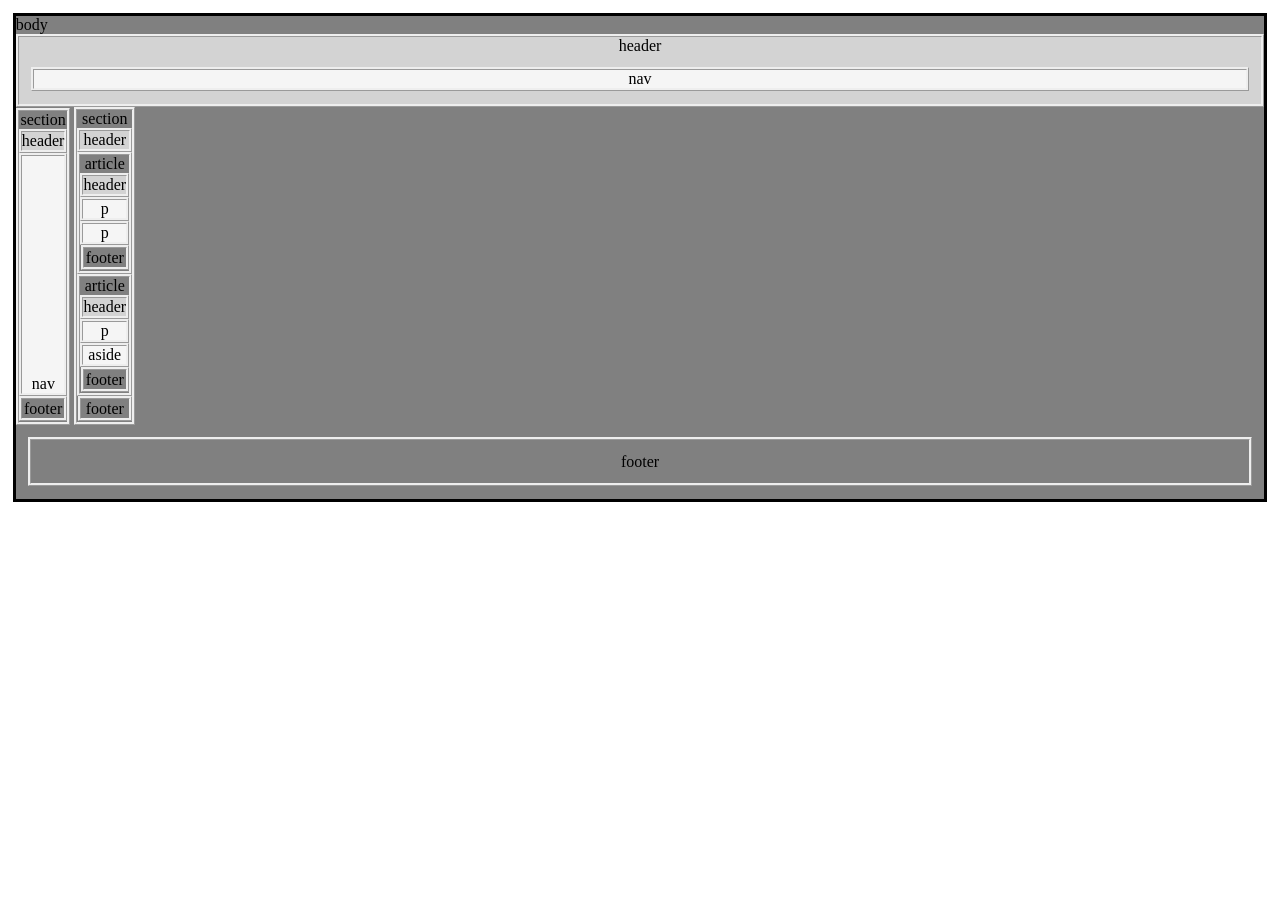
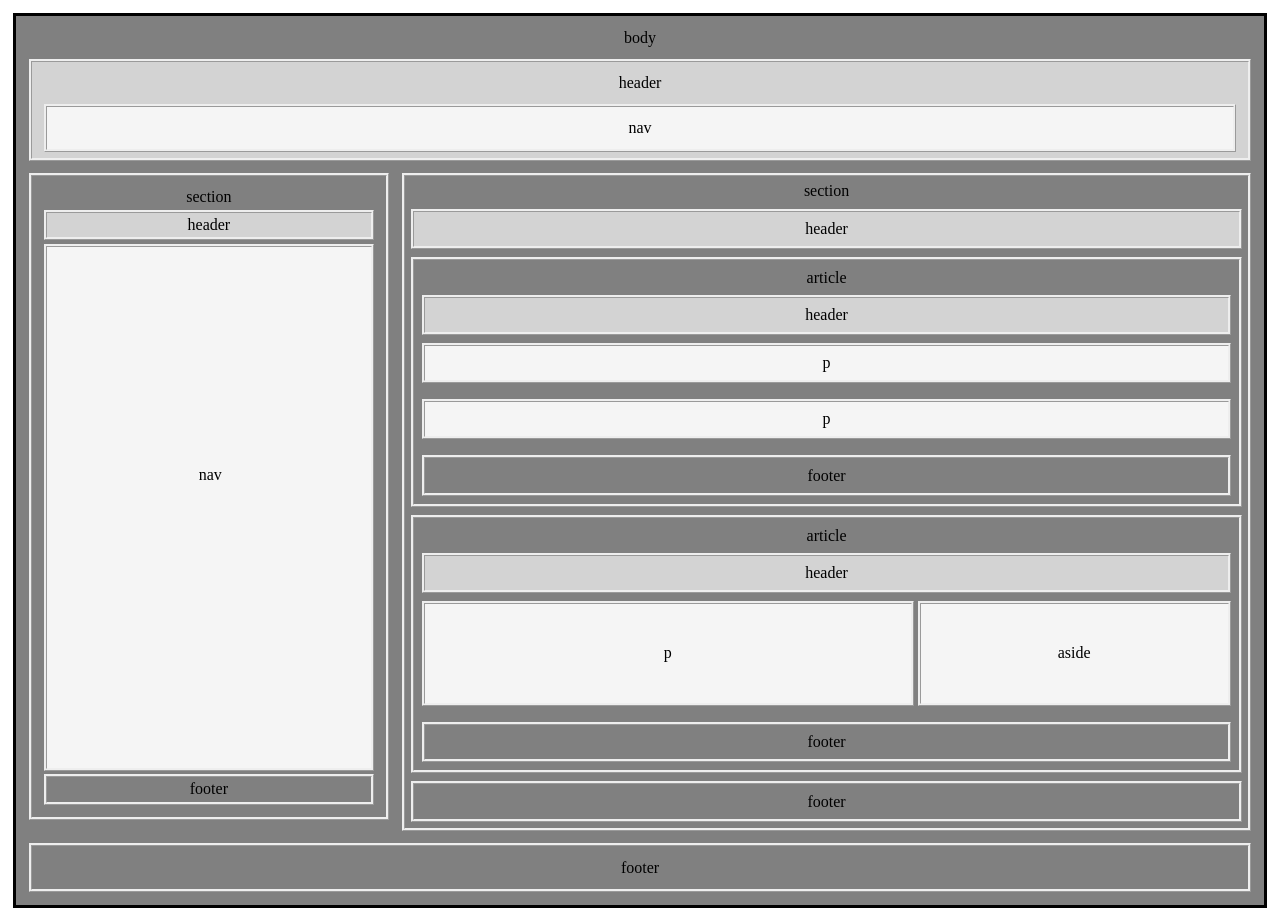
Before and after one commit to jethardaba/frontEndProject, a plain HTML site: page index.html in a window 1280 px wide. Before the commit the page ends 800 px from the top, so only its background shows below. Drawn offline with Linux system fonts and the light colour scheme.

Commit message:
added css folder and css file modified index.html
Signed-off-by: Jeth Cyrll Ardaba <jethardaba@gmail.com>

```diff
--- /dev/null
+++ b/css/index.css
@@ -0,0 +1,91 @@
+body {
+    border-style: solid;
+    position: relative;
+    background-color: gray;
+    margin: 1%;
+    padding: 1%;
+    text-align: center;
+}
+header {
+    margin-top: 1%;
+    border-style: ridge;
+    background-color: lightgray;
+    text-align: center;
+    padding: 1% 1% 0.5% 1%;
+}
+nav {
+    margin-top: 1%;
+    border-style: ridge;
+    background-color: whitesmoke;
+    text-align: center;
+    padding: 1%;
+}
+section {
+    border-style: ridge;
+    display: inline-block;
+    background-color: grey;
+    margin-top: 1%;
+    width: 27%;
+    text-align: center;
+    float: left;
+    padding: 1%;
+    height: 200%;
+}
+section.section2 {
+    width: 68%;
+    padding: 0.5%;
+    float: right;
+    margin-bottom: 1%;
+
+}
+nav#nav {
+    margin-top: 1%;
+    border-style: ridge;
+    text-align: center;
+    padding: 66.43% 46% 86% 46%;
+    position: relative;
+    height: 120%;
+}
+p {
+    margin-top: 1%;
+    border-style: ridge;
+    background-color: whitesmoke;
+    text-align: center;
+
+    padding: 1%;
+}
+aside {
+    margin-top: 1%;
+    display: inline-block;
+    background-color: whitesmoke;
+    border-style: ridge;
+    width: 28%;
+    padding: 5%;
+}
+footer {
+    border-style: ridge;
+    text-align: center;
+    padding: 1%;
+    clear: both;
+}
+footer#footer2 {
+    border-style: ridge;
+    background-color: gray;
+    padding: 1%;
+}
+p#paragraph {
+    display: inline-block;
+    padding: 5%;
+    width: 50%;
+}
+header.header2 {
+    padding: 1%;
+}
+article {
+    margin-top: 1%;
+    border-style: ridge;
+    padding: 1%;
+}
+footer.footer3 {
+    margin-top: 1%;
+}
--- a/index.html
+++ b/index.html
@@ -3,63 +3,7 @@
 <head>
     <meta charset="UTF-8">
     <title>Exercise</title>
-    <style>
-        body {
-            border-style: solid;
-            position: relative;
-            background-color: gray;
-            margin: 1%;
-        }
-        header {
-            border-style: ridge;
-            margin: auto;
-            background-color: lightgray;
-            text-align: center;
-        }
-        nav {
-            border-style: ridge;
-            margin: 1%;
-            background-color: whitesmoke;
-            text-align: center;
-        }
-        section {
-            border-style: ridge;
-            display: inline-block;
-            background-color: grey;
-            margin: auto;
-            text-align: center;
-        }
-        nav#nav {
-            margin: auto;
-            padding: 450% 0 0 1%;
-
-
-        }
-        article {
-            border-style: ridge;
-            margin: auto;
-            text-align: center;
-        }
-        p {
-            border-style: ridge;
-            margin: auto;
-            background-color: whitesmoke;
-            text-align: center;
-        }
-        aside {
-            border-style: ridge;
-            margin: auto;
-            background-color: whitesmoke;
-            text-align: center;
-        }
-        footer {
-            border-style: ridge;
-            margin: 1%;
-            background-color: gray;
-            padding: 1%;
-            text-align: center;
-        }
-    </style>
+    <link rel ="stylesheet" type="text/css" href="css/index.css" />
 </head>
 <body>
     body
@@ -67,31 +11,31 @@
         header
         <nav>nav</nav>
     </header>
-<section>
+    <section>
     section
-    <header>header</header>
+    <header class = "header2">header</header>
     <nav id="nav">nav</nav>
-    <footer>footer</footer>
+    <footer class="footer3">footer</footer>
 </section>
-<section>
+<section class="section2">
     section
-    <header>header</header>
+    <header class = "header2">header</header>
     <article>
         article
-        <header>header</header>
+        <header class = "header2">header</header>
         <p>p</p>
         <p>p</p>
         <footer>footer</footer>
     </article>
     <article>
         article
-    <header>header</header>
-    <p>p</p>
+    <header class = "header2">header</header>
+    <p id="paragraph">p</p>
     <aside>aside</aside>
     <footer>footer</footer>
     </article>
-    <footer>footer</footer>
+    <footer class="footer3">footer</footer>
 </section>
-<footer>footer</footer>
+<footer id="footer2">footer</footer>
 </body>
 </html>
```
